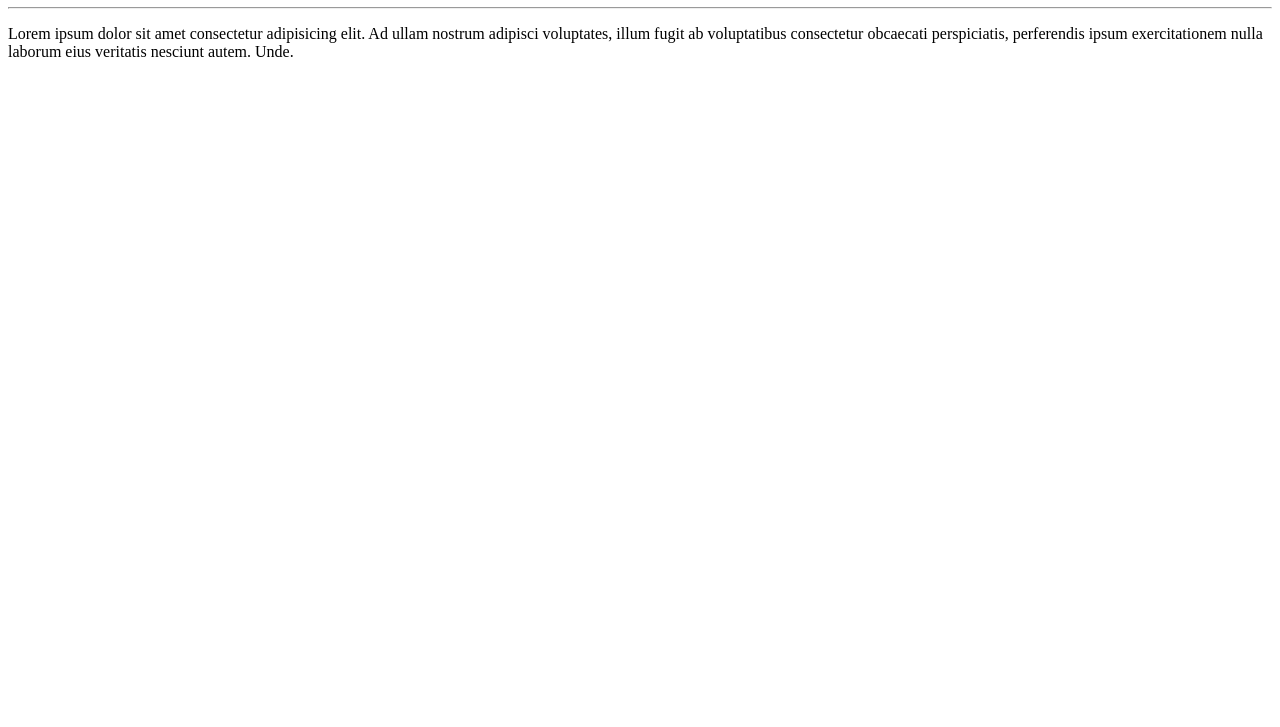
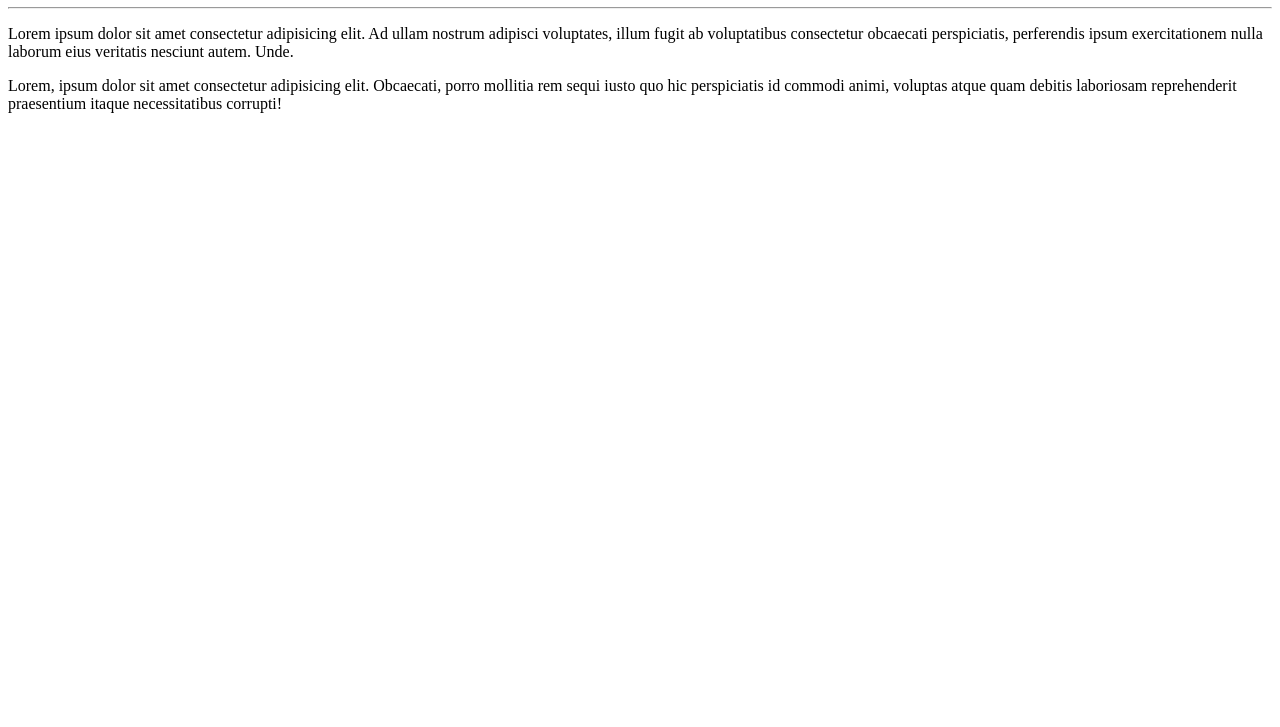
Before and after one commit to werbertwilson/OlaMundo, a plain HTML site: page site-exemplo/index.html in a window 1280 px wide. Shown: the part 73-800 px from the top of the page. Drawn offline with Linux system fonts and the light colour scheme.

Commit message:
novo paragrafo

```diff
--- a/site-exemplo/index.html
+++ b/site-exemplo/index.html
@@ -9,5 +9,6 @@
     <h1>Olá, mundo!</h1>
     <hr>
     <p>Lorem ipsum dolor sit amet consectetur adipisicing elit. Ad ullam nostrum adipisci voluptates, illum fugit ab voluptatibus consectetur obcaecati perspiciatis, perferendis ipsum exercitationem nulla laborum eius veritatis nesciunt autem. Unde.</p>
+    <p>Lorem, ipsum dolor sit amet consectetur adipisicing elit. Obcaecati, porro mollitia rem sequi iusto quo hic perspiciatis id commodi animi, voluptas atque quam debitis laboriosam reprehenderit praesentium itaque necessitatibus corrupti!</p>
 </body>
 </html>
```
